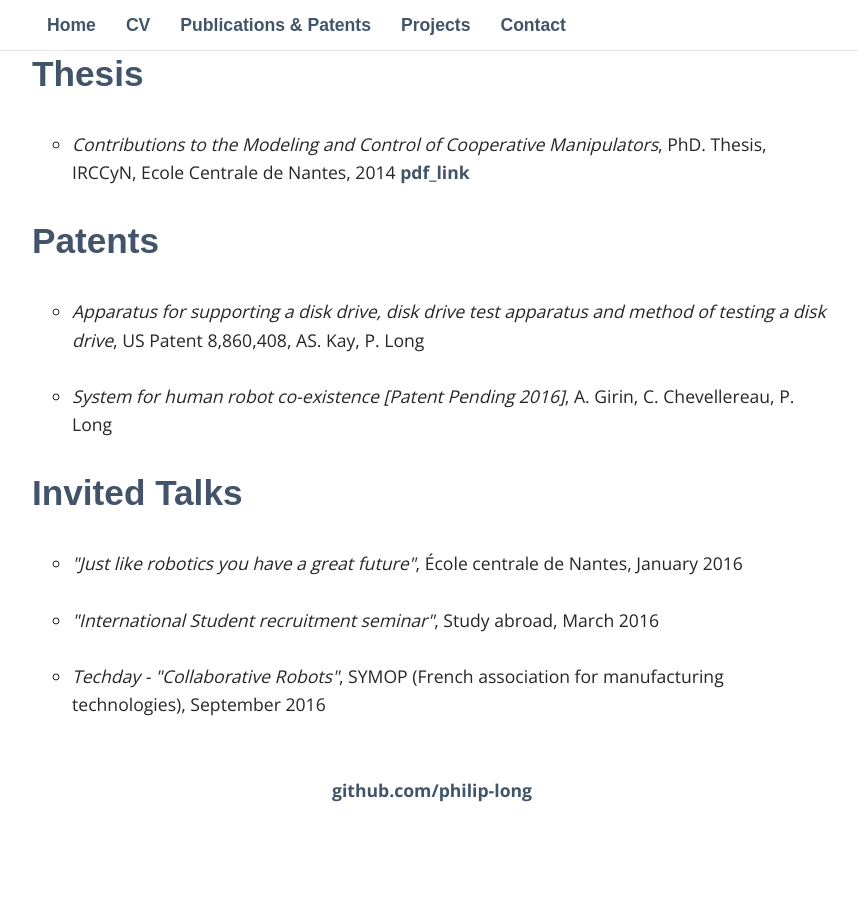
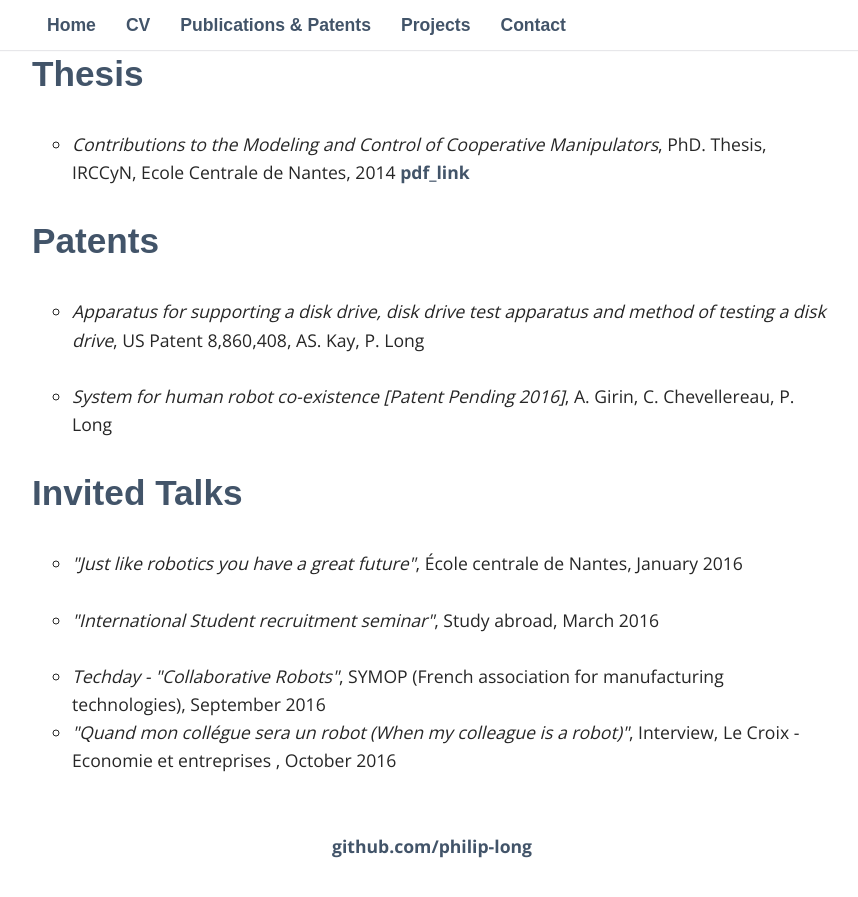
Before and after one commit to philip-long/philip-long.github.io, a Jekyll site: the page built from publications/index.html, in a window 1280 px wide and 900 px high, scrolled down 1617 px. Shown: the top 897 px of the window, without its empty margins (208-1066 px from the left). Built offline with Jekyll 4.4.1, drawn with Linux system fonts in a browser that asks for light colours; some web fonts are replaced; before the commit the page ends 2461 px from its top, so only the background shows below that.

Commit message:
added pub

```diff
--- a/publications/index.html
+++ b/publications/index.html
@@ -114,35 +114,10 @@ title: Publications
     <li>
     <i> Techday - "Collaborative Robots"</i>, SYMOP (French association for manufacturing technologies), September 2016 <br>
     </li>
+
+        <li>
+    <i> "Quand mon collégue sera un robot (When my colleague is a robot)"</i>, Interview, Le Croix - Economie et entreprises , October 2016 <br>
+    </li>
+
     </ul>
-
 </div>
-
-<!--
-
-    <p>
-     <i>Dynamic modeling of parallel robots with flexible platforms</i><br>
-    Mechanism and Machine Theory 81, 21-35<br>
-    P. Long, W. Khalil, and P. Martinet<br>
-<a href="https://www.researchgate.net/profile/Philip_Long2/publication/263893839_Dynamic_modeling_of_parallel_robots_with_flexible_platforms/links/53d8a3110cf2631430c32dfe.pdf"> pdf_link</a>
-
-     </p>
-
-    <p>
-    <i>Kinematic and dynamic analysis of lower-mobility cooperative arms</i><br>
-    Robotica 33 (09), 1813-1834<br>
-    P. Long, W. Khalil and S. Caro<br>
-        <a href="https://hal.archives-ouvertes.fr/hal-01084563/document"> pdf_link</a>
-     </p>
-         <p>
-    <i>Dynamic modeling of cooperative robots holding flexible objects</i><br>
-    2015 International Conference on Advanced Robotics (ICAR)<br>
-    P. Long, W. Khalil, and P. Martinet<br>
-     </p>
-        <p>
-    <i>Robotic cutting of soft materials using force control & image moments</i><br>
-    2014 13th International  Control Automation Robotics & Vision (ICARCV),<br>
-    P. Long, W. Khalil, and P. Martinet<br>
-           <a href="https://www.researchgate.net/profile/Philip_Long2/publication/282004950_Robotic_cutting_of_soft_materials_using_force_control__image_moments/links/5601179908aeafc8ac8c8041.pdf"> pdf_link</a>
-    </p>
--->
```
